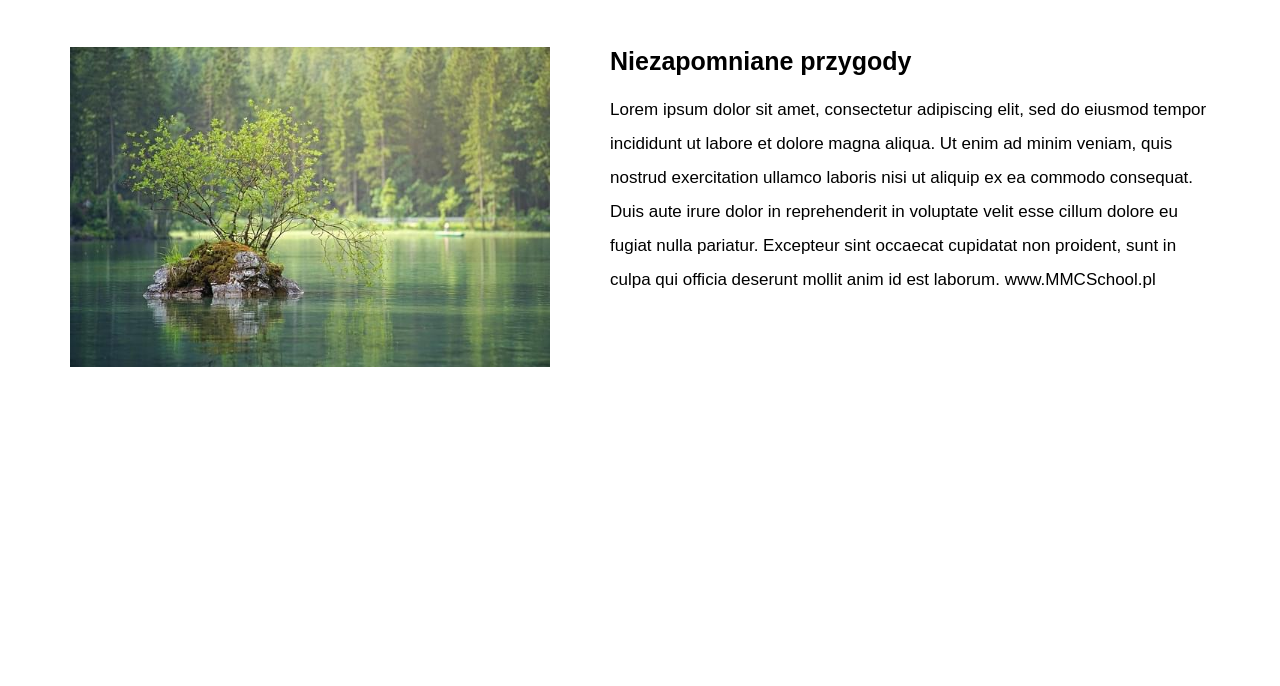
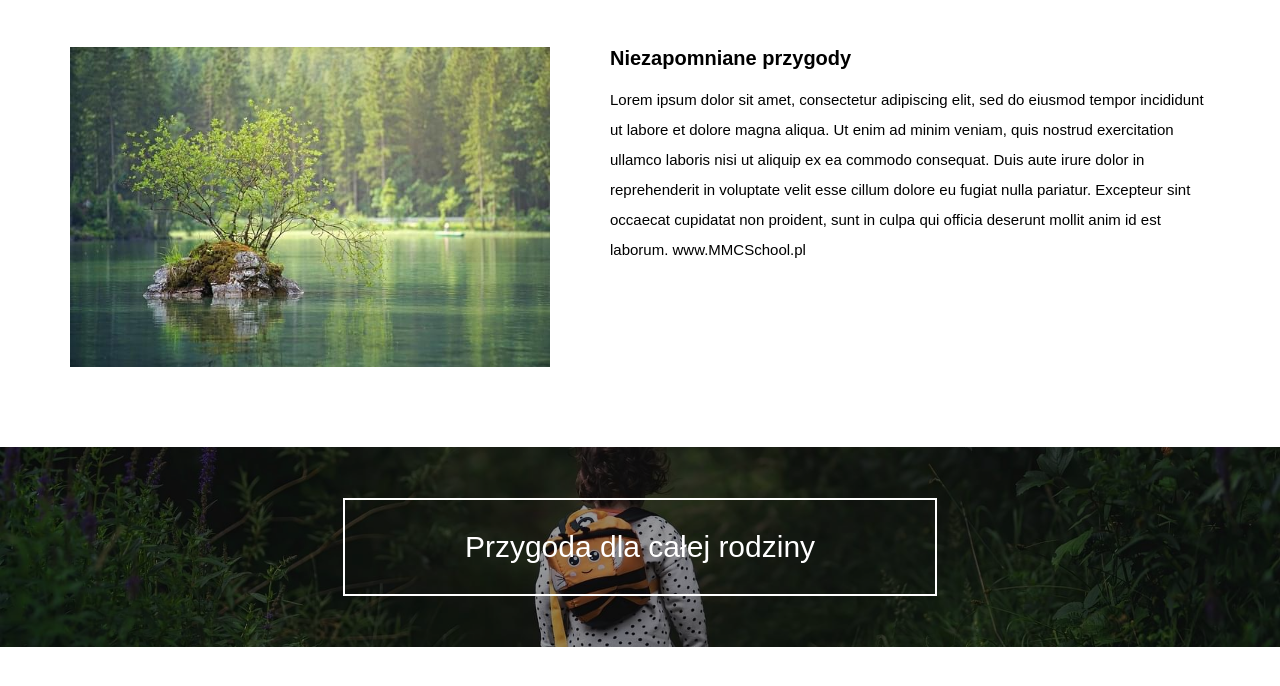
Before and after one commit to BlackMattdev/Forest-web, a website: page index.html in a window 1280 px wide. Shown: the part 570-1256 px from the top of the page. Before the commit the page ends 1124 px from the top, so only its background shows below. Drawn offline with Linux system fonts and the light colour scheme.

Commit message:
Create a banner

```diff
--- a/index.html
+++ b/index.html
@@ -47,8 +47,8 @@
     </header>
 
     <main>
-        <section class="wrapper">
-            <section class="aboutus">
+        <div class="wrapper">
+            <section class="aboutus" id="aboutus">
                 <div class="section-heading">O nas</div>
                 <div class="aboutus__item">
                     <img src="../dist/img/waterSmall.jpg" alt="Drzewo na wyspie na jeziorze" class="aboutus__item-img">
@@ -66,6 +66,12 @@
 
             </section>
         </div>
+        <section class="banner">
+            <div class="banner__shadow"></div>
+            <div class="banner__text">
+                <p>Przygoda dla całej rodziny</p>
+            </div>
+        </section>
 
         <div class="test">
             <br>
--- a/src/sass/main.scss
+++ b/src/sass/main.scss
@@ -127,7 +127,7 @@ a {
 	&__item {
 		display: flex;
 		flex-direction: column;
-		&-img{
+		&-img {
 			margin: 0 auto;
 			width: 80%;
 			max-width: 600px;
@@ -153,9 +153,34 @@ a {
 	}
 }
 
-
-
-
-
+// BANNER
+.banner {
+	position: relative;
+	margin-top: 80px;
+	max-height: 400px;
+	background-image: url('../img/girlSmall.jpg');
+	background-position: center;
+	background-size: cover;
+	z-index: -10;
+	&__shadow {
+		position: absolute;
+		width: 100%;
+		height: 100%;
+		background-color: rgba(0, 0, 0, 0.4);
+		z-index: -5;
+	}
+	&__text {
+		display: flex;
+		justify-content: center;
+		align-items: center;
+		height: 25vh;
+		font-size: 1.7rem;
+		color: $white;
+		p {
+			padding: 1em 4em;
+			border: 2px solid;
+		}
+	}
+}
 
 @import './utilities/media';
--- a/src/sass/utilities/_media.scss
+++ b/src/sass/utilities/_media.scss
@@ -1,3 +1,6 @@
+// @media (min-width: 375px) {
+// }
+
 @media (min-width: 576px) {
 	.aboutus {
 		&__item {
@@ -25,6 +28,29 @@
 			}
 		}
 	}
+	.aboutus {
+		&__item {
+			flex-direction: row;
+			&-img {
+				width: 40%;
+			}
+			&-text {
+				width: 55%;
+				h3 {
+					margin-top: 0;
+					font-size: 2em;
+				}
+				p {
+					font-size: 1.5em;
+				}
+			}
+		}
+	}
+	.banner {
+		&__text {
+			font-size: 2.5rem;
+		}
+	}
 }
 
 // 992 px
@@ -42,7 +68,6 @@
 			}
 		}
 	}
-
 	.header {
 		background-image: url('../img/jungleBig.jpg');
 		&__text {
@@ -54,18 +79,10 @@
 			}
 		}
 	}
-	.aboutus {
-		&__item {
-			flex-direction: row;
-			&-img {
-				width: 40%;
-			}
-			&-text {
-				width: 55%;
-				h3 {
-					margin-top: 0;
-				}
-			}
+	.banner {
+		background-image: url('../img/girlBig.jpg');
+		&__text {
+			font-size: 3rem;
 		}
 	}
 }
```
Also changed, not shown: dist/css/main.min.css, 1 other file. Lines whose indentation alone changed are shown as unchanged.
